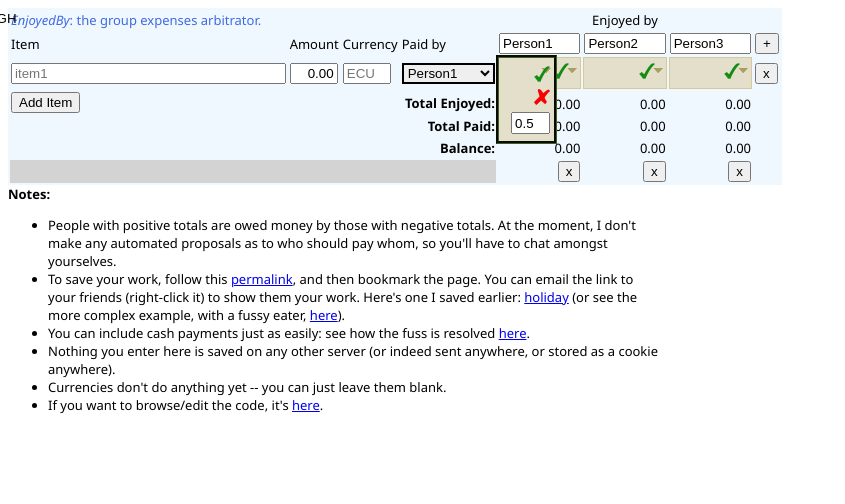
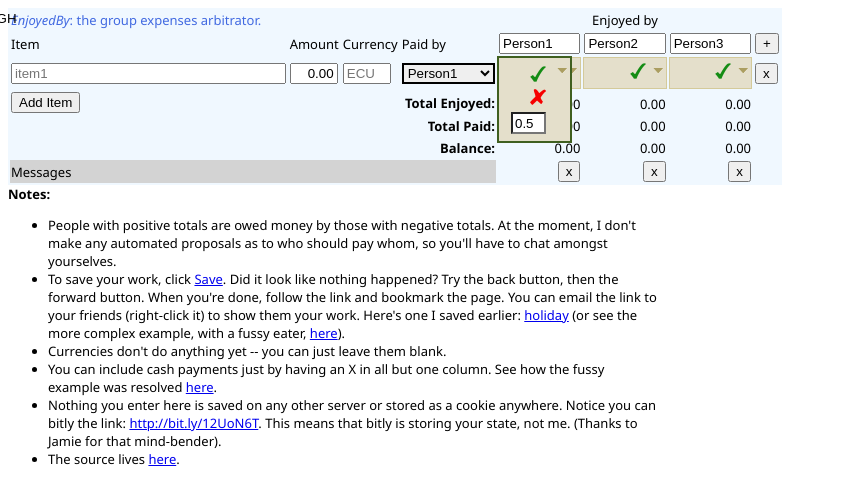
Before and after one commit to awf/enjoyed-by, a plain HTML site: page EnjoyedBy/index.html in a window 1280 px wide. Both pictures are taken after a click on the element 539 px from the left and 73 px from the top of the page. Shown: the whole page, without its empty margins (0-845 px from the left). Drawn offline with Linux system fonts and the light colour scheme.

Commit message:
text cleanup, fixed offset issue, did some url compression, published to web

```diff
--- a/EnjoyedBy/app.css
+++ b/EnjoyedBy/app.css
@@ -78,10 +78,10 @@ body {
 
 .prop-td, #dropdown_menu {
     background: #e4dfcb url(images/down-arrow.png) no-repeat scroll right top;
-    width: 3em;
+    width: 3.5em;
     border: 1px;
     padding: 5px;
-    padding-right: .85em; /* width of down-arrow */
+    padding-right: 20px; /* width of down-arrow */
     border: 1px solid #d4ca9a;
     text-align: right;
 }
@@ -89,23 +89,17 @@ body {
 #dropdown_menu {
     /*display: none; -- set this in code, so we can see it in the designer*/
     position: absolute;
-    left: 10px;
-    top: 322px;
-    border: 3px solid #406020;
-    border-style: groove;
-}
-
-.prop-td {
+    border: 2px solid #406020;
 }
 
 .prop-td input[type=image], .dropdown input[type=image] {
-    border: 0px;
+    border: 6px;
     height: 16px;
     width: 16px;
     align-self: flex-end;
 }
 
-.prop-td input[type=text] {
+.prop-td input[type=text], .dropdown input[type=text]  {
     background: white;
     width: 2em;
     align-self: flex-end;
--- a/EnjoyedBy/app.js
+++ b/EnjoyedBy/app.js
@@ -1,3 +1,18 @@
+function getOffsetRect(elem) {
+    var box = elem.getBoundingClientRect();
+    var body = document.body;
+    var docElem = document.documentElement;
+    var scrollTop = window.pageYOffset || docElem.scrollTop || body.scrollTop;
+    var scrollLeft = window.pageXOffset || docElem.scrollLeft || body.scrollLeft;
+    var clientTop = docElem.clientTop || body.clientTop || 0;
+    var clientLeft = docElem.clientLeft || body.clientLeft || 0;
+    var top = box.top + scrollTop - clientTop;
+    var left = box.left + scrollLeft - clientLeft;
+    return {
+        top: Math.round(top),
+        left: Math.round(left)
+    };
+}
 function assert(x) {
     if(x) {
         return;
@@ -143,7 +158,10 @@ var EnjoyedBy = (function () {
                 (this.itemCell(i, -1).firstChild).selectedIndex = people2id[params['payer' + i]];
                 for(var c = 0; c < nPeople; ++c) {
                     var td = this.itemCell(i, c);
-                    var propval = params['prop' + i + '_' + c];
+                    var propval = params['p' + i + '_' + c];
+                    if(propval == undefined) {
+                        propval = params['prop' + i + '_' + c];
+                    }
                     if(propval == 1) {
                         td.innerHTML = this.newprop_1_html;
                     } else if(propval == 0) {
@@ -205,8 +223,6 @@ var EnjoyedBy = (function () {
         this.select_html += '</select>';
     };
     EnjoyedBy.prototype.dropdown_hide = function () {
-        this.dropdown_menu.style.left = "" + 0 + "px";
-        this.dropdown_menu.style.top = "" + 0 + "px";
         this.dropdown_menu.style.display = 'none';
     };
     EnjoyedBy.prototype.update_all = function () {
@@ -268,7 +284,7 @@ var EnjoyedBy = (function () {
             for(var c = 0; c < nPeople; ++c) {
                 var prop_cell = cel(4 + c);
                 var prop_ie = prop_cell.firstChild;
-                this.save_string += "prop" + item_ind + "_" + c + "=" + encodeURIComponent(prop_ie.value) + '&';
+                this.save_string += "p" + item_ind + "_" + c + "=" + encodeURIComponent(prop_ie.value) + '&';
                 var prop = parseFloat(prop_ie.value);
                 if(prop >= 0) {
                     prop_cell.className = 'prop-td';
@@ -278,9 +294,10 @@ var EnjoyedBy = (function () {
                     all_valid = false;
                 }
             }
-            elt('save_link').innerHTML = '<a href="' + document.URL.split('?')[0] + '?' + this.save_string + '">permalink</a>';
         }
         this.save_string += 'done=1';
+        var url = document.URL.split('?')[0] + '?' + this.save_string;
+        (elt('save_link')).href = url;
         if(!all_valid) {
             warn('Invalid fields: Totals not computed');
             for(var t = 0; t < 3; ++t) {
@@ -291,7 +308,6 @@ var EnjoyedBy = (function () {
             }
             return;
         }
-        elt('content').innerHTML = '';
         var total_enjoyed = new Array(nPeople);
         var total_paid = new Array(nPeople);
         for(var p = 0; p < nPeople; ++p) {
@@ -363,7 +379,7 @@ var EnjoyedBy = (function () {
             }
         }
         var td = findSelfOrParent(he, 'TD');
-        var rect = td.getBoundingClientRect();
+        var rect = getOffsetRect(td);
         var nodeList = this.dropdown_menu.getElementsByTagName("a");
         for(var i = 0; i < nodeList.length; ++i) {
             (nodeList[i]).onclick = function (e) {
@@ -371,13 +387,15 @@ var EnjoyedBy = (function () {
             };
         }
         this.dropdown_menu.style.display = 'block';
-        this.dropdown_menu.style.left = "" + (rect.left - 2) + "px";
-        this.dropdown_menu.style.top = "" + (rect.top - 2) + "px";
+        this.dropdown_menu.style.left = "" + (rect.left - 1) + "px";
+        this.dropdown_menu.style.top = "" + (rect.top - 1) + "px";
+        this.dropdown_menu.style.width = td.style.width;
         this.dropdown_menu.onclick = function (e) {
             return _this.propPopupClick(e, td);
         };
     };
     EnjoyedBy.prototype.propPopupClick = function (e, target_td) {
+        this.dropdown_hide();
         var he = e.target;
         var td = findSelfOrParent(he, 'TD');
         if(td != null) {
@@ -386,8 +404,8 @@ var EnjoyedBy = (function () {
             var input = nodeList[0];
             assert(input.tagName == 'INPUT');
             target_td.innerHTML = input.outerHTML;
+            input.focus();
         }
-        this.dropdown_hide();
         this.update_all();
     };
     EnjoyedBy.prototype.clear_timeouts = function () {
--- a/EnjoyedBy/index.html
+++ b/EnjoyedBy/index.html
@@ -62,18 +62,20 @@
             At the moment, I don't make any automated proposals as to who should pay whom,
             so you'll have to chat amongst yourselves.</li>
         <li>
-            To save your work, follow this <span id="save_link"><a href="#">permalink</a></span>, and then bookmark the page.
+            To save your work, click <a id="save_link" href="#">Save</a>.
+            Did it look like nothing happened?  Try the back button, then the forward button.  When you're done, follow the link and bookmark the page.
             You can email the link to your friends (right-click it) to show them your work.
             Here's one I saved earlier: <a href="index.html?person0=Mr%20Clarkson&person1=Ms%20McCartney&person2=Fr%20Mathew&item0=Luxury%20holiday%20cottage&amt0=250.00&cur0=&payer0=Mr%20Clarkson&prop0_0=1&prop0_1=1&prop0_2=1&item1=Beef%20fillet&amt1=50.00&cur1=&payer1=Mr%20Clarkson&prop1_0=1&prop1_1=0&prop1_2=1&item2=Fine%20wines&amt2=6.99&cur2=&payer2=Ms%20McCartney&prop2_0=1&prop2_1=1&prop2_2=0&item3=Train%20fares%20x2&amt3=83.50&cur3=&payer3=Ms%20McCartney&prop3_0=0&prop3_1=1&prop3_2=1&">holiday</a>
             (or see the more complex example, with a fussy eater, <a href="index.html?person0=Mr%20Clarkson&person1=Ms%20McCartney&person2=Fr%20Mathew&item0=Luxury%20holiday%20cottage&amt0=250.00&cur0=&payer0=Mr%20Clarkson&prop0_0=1&prop0_1=1&prop0_2=1&item1=Beef%20fillet&amt1=50.00&cur1=&payer1=Mr%20Clarkson&prop1_0=1&prop1_1=0&prop1_2=1&item2=Fine%20wines&amt2=6.99&cur2=&payer2=Ms%20McCartney&prop2_0=1&prop2_1=1&prop2_2=0&item3=Train%20fares%20x2&amt3=83.50&cur3=&payer3=Ms%20McCartney&prop3_0=0&prop3_1=1&prop3_2=1&item4=Lentils&amt4=2.13&cur4=&payer4=Fr%20Mathew&prop4_0=0.5&prop4_1=1&prop4_2=1&">here</a>).
 </li>
-            <li>You can include cash payments just as easily: see how the fuss is resolved <a href="http://awf.fitzgibbon.ie/enjoyed-by/index.html?person0=Mr%20Clarkson&person1=Ms%20McCartney&person2=Fr%20Mathew&item0=Luxury%20holiday%20cottage&amt0=250.00&cur0=&payer0=Mr%20Clarkson&prop0_0=1&prop0_1=1&prop0_2=1&item1=Beef%20fillet&amt1=50.00&cur1=&payer1=Mr%20Clarkson&prop1_0=1&prop1_1=0&prop1_2=1&item2=Fine%20wines&amt2=6.99&cur2=&payer2=Ms%20McCartney&prop2_0=1&prop2_1=1&prop2_2=0&item3=Train%20fares%20x2&amt3=83.50&cur3=&payer3=Ms%20McCartney&prop3_0=0&prop3_1=1&prop3_2=1&item4=Lentils&amt4=2.13&cur4=&payer4=Fr%20Mathew&prop4_0=0.5&prop4_1=1&prop4_2=1&item5=Linda%20lent%20Fr%20M%20%C2%A350&amt5=50.00&cur5=&payer5=Ms%20McCartney&prop5_0=0&prop5_1=0&prop5_2=1&item6=Jez%20paid%20Linda%20her%20balance&amt6=11.06&cur6=&payer6=Mr%20Clarkson&prop6_0=0&prop6_1=1&prop6_2=0&">here</a>.</li>
-         <li>
-            Nothing you enter here is saved on any other server (or indeed sent anywhere, or stored as a cookie anywhere).</li>
         <li>
             Currencies don't do anything yet -- you can just leave them blank.</li>
+        <li>You can include cash payments just by having an X in all but one column.  See how the fussy example was resolved <a href="http://awf.fitzgibbon.ie/enjoyed-by/index.html?person0=Mr%20Clarkson&person1=Ms%20McCartney&person2=Fr%20Mathew&item0=Luxury%20holiday%20cottage&amt0=250.00&cur0=&payer0=Mr%20Clarkson&prop0_0=1&prop0_1=1&prop0_2=1&item1=Beef%20fillet&amt1=50.00&cur1=&payer1=Mr%20Clarkson&prop1_0=1&prop1_1=0&prop1_2=1&item2=Fine%20wines&amt2=6.99&cur2=&payer2=Ms%20McCartney&prop2_0=1&prop2_1=1&prop2_2=0&item3=Train%20fares%20x2&amt3=83.50&cur3=&payer3=Ms%20McCartney&prop3_0=0&prop3_1=1&prop3_2=1&item4=Lentils&amt4=2.13&cur4=&payer4=Fr%20Mathew&prop4_0=0.5&prop4_1=1&prop4_2=1&item5=Linda%20lent%20Fr%20M%20%C2%A350&amt5=50.00&cur5=&payer5=Ms%20McCartney&prop5_0=0&prop5_1=0&prop5_2=1&item6=Jez%20paid%20Linda%20her%20balance&amt6=11.06&cur6=&payer6=Mr%20Clarkson&prop6_0=0&prop6_1=1&prop6_2=0&">here</a>.</li>
         <li>
-            If you want to browse/edit the code, it's <a href="http://github.com/awf/enjoyed-by">here</a>.</li>
+            Nothing you enter here is saved on any other server or stored as a cookie anywhere. Notice you can bitly the link: <a href='http://bit.ly/12UoN6T'>http://bit.ly/12UoN6T</a>.  This means that bitly is storing your state, not me.   (Thanks to Jamie for that mind-bender).
+        </li>
+        <li>
+            The source lives <a href="http://github.com/awf/enjoyed-by">here</a>.</li>
         </ul>
     </div>
     <div id="log">
@@ -82,7 +84,7 @@
 
     <!-- The floating "dropdown" menu for the proportion cells -->
     <div id="dropdown_menu" class="dropdown"
-        style="top:30px; left:23em;">  <!-- setting position just to see it in designer -->
+        style="top:30px; left:23em; ">  <!-- setting position just to see it in designer -->
         <table id="ddul">
             <tr><td><a href="#"><div>
                 <input id='newprop-proto-1' type="image" value="1" src="images/32px-tick.png" />
```
Also changed, not shown: 1 other file.
